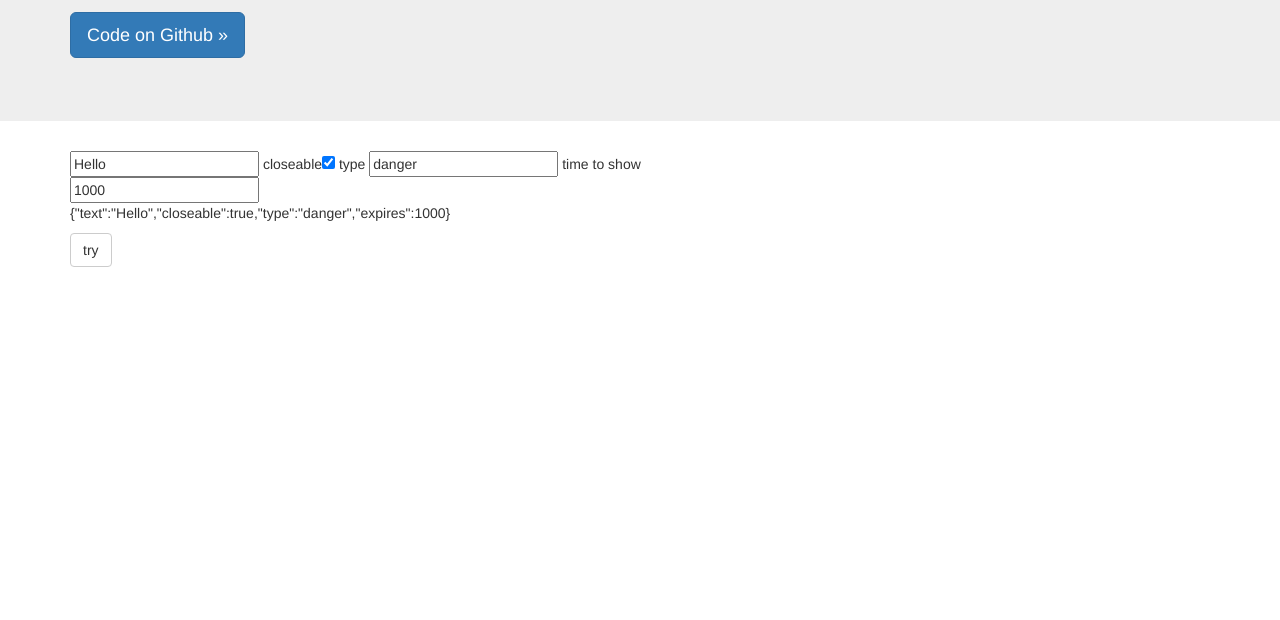
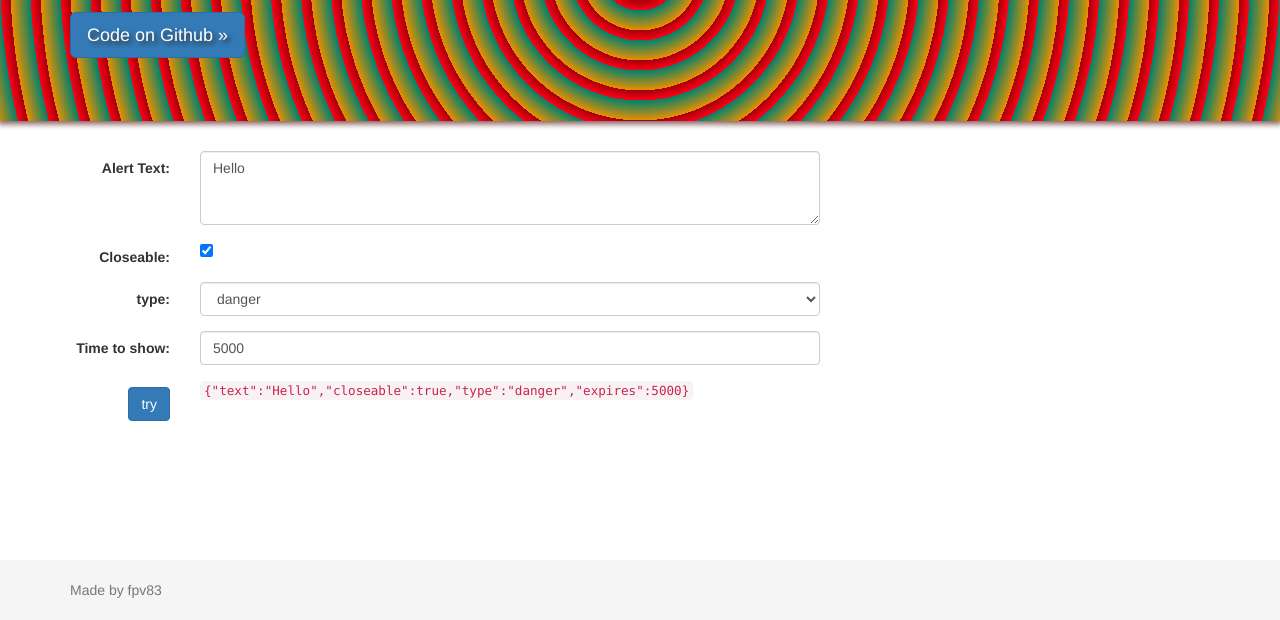
Before and after one commit to fpv83/angular-alert-messenger, a plain HTML site: page index.html in a window 1280 px wide. Shown: the part 180-800 px from the top of the page. Drawn offline with nearby package versions, Linux system fonts and the light colour scheme.

Commit message:
css verbesserungen

```diff
--- a/angular-alert-messenger.js
+++ b/angular-alert-messenger.js
@@ -6,6 +6,14 @@ angular.module('alert.messenger').controller('alertCTRL', ['$scope', '$rootScope
   $scope.message = {};
 
   $rootScope.$on("message", function (event, data) {
+    messages.splice(0, 0, data.message);
+    $scope.messages = messages;
+    if (data.message.expires) {
+      setTimeout(function () {$scope.expire(data.message.id); }, data.message.expires);
+    }
+  });
+
+  $scope.$on("scopedmessage", function (event, data) {
     messages.splice(0, 0, data.message);
     $scope.messages = messages;
     if (data.message.expires) {
@@ -51,7 +59,7 @@ angular.module('alert.messenger').directive('alerts', function () {
           '<span aria-hidden="true">&times;</span>' +
           '<span class="sr-only">Close</span>' +
         '</button>' +
-        '{{item.text}}' + ' ' + '{{item.id}}' +
+        '{{item.text}}' +
       '</div>',
     replace: true
   };
--- a/app.js
+++ b/app.js
@@ -1,16 +1,20 @@
 angular.module('webapp', ['alert.messenger']);
-
-angular.module('webapp').controller('test', ['$scope',  function test($scope) {
-  'use strict';
-}]);
 
 angular.module('webapp').controller('ParentCtrl', ['$scope',  function ParentCtrl($scope) {
   'use strict';
+
+  $scope.infotypes = [
+    'danger',
+    'info',
+    'warning',
+    'success'
+  ];
+
   $scope.message = {
     'text': 'Hello',
     'closeable': true,
     'type': 'danger',
-    'expires': 1000
+    'expires': 5000
   };
 
   $scope.buttonTitle = 'try';
--- /dev/null
+++ b/custom.css
@@ -0,0 +1,27 @@
+
+.jumbotron {
+  color: white;
+  text-shadow: 3px 3px 4px #333;
+  background: repeating-radial-gradient(
+    circle,
+    #a5000d,
+    #ff0014 10px,
+    #00816d 10px,
+    #e88f00 30px
+  );
+/*
+  -moz-box-shadow:    6px 6px 10px 12px #ccc;
+  -webkit-box-shadow: 6px 6px 10px 12px #ccc;
+*/
+  box-shadow:         0px 1px 6px 2px #835858;
+}
+#footer {
+position: absolute;
+bottom: 0;
+width: 100%;
+height: 60px;
+background-color: #f5f5f5;
+}
+.container .text-muted {
+  margin: 20px 0;
+}
--- a/index.html
+++ b/index.html
@@ -8,14 +8,13 @@
     <meta name="description" content="alert messanger with angular.js optimized for twitter bootstrap">
     <meta name="author" content="fpv83">
     <link rel="stylesheet" href="//netdna.bootstrapcdn.com/bootstrap/3.1.1/css/bootstrap.min.css">
+    <link rel="stylesheet" href="custom.css">
     <script src="http://ajax.googleapis.com/ajax/libs/angularjs/1.2.15/angular.min.js"></script>
     <script src="app.js"></script>
     <script src="angular-alert-messenger.js"></script>
   </head>
   <body data-ng-app="webapp">
 
-
-      <!-- Main component for a primary marketing message or call to action -->
     <div class="jumbotron">
       <div class="container">
         <h1>Angular Alert Messenger</h1>
@@ -25,26 +24,58 @@
         </p>
       </div>
     </div>
+
     <div class="container">
       <div class="row">
+
         <div class="col-md-8">
-          <div data-ng-controller="test">
-            <div data-ng-controller="ParentCtrl">
-              <input type="text" data-ng-model="message.text">
-              closeable<input type="checkbox" data-ng-model="message.closeable">
-              type <input type="text" data-ng-model="message.type">
-              time to show <input type="number" data-ng-model="message.expires">
-              <p>{{message}}</p>
-              <button class="btn btn-default" data-ng-click="onButtonClick()">{{buttonTitle}}</button>
+          <form data-ng-controller="ParentCtrl" name="alertform" class="form-horizontal" role="form">
+            <div class="form-group">
+              <label class="col-sm-2 control-label" for="alertText">Alert Text:</label>
+              <div class="col-sm-10">
+                <textarea class="form-control" id="alertText" data-ng-model="message.text" rows="3"></textarea>
+              </div>
             </div>
-          </div>
+            <div class="form-group">
+              <label class="col-sm-2 control-label" for="alertCloseable"> Closeable:</label>
+              <div class="col-sm-10">
+                <input type="checkbox" id="alertCloseable" data-ng-model="message.closeable">
+              </div>
+            </div>
+            <div class="form-group">
+              <label class="control-label col-sm-2" for="alertType"> type:</label>
+              <div class="col-sm-10">
+                <select class="form-control" id="alertType" ng-model="message.type" ng-options="c for c in infotypes"></select>
+              </div>
+            </div>
+            <div class="form-group">
+              <label class="control-label col-sm-2" for="messageExpires"> Time to show:</label>
+              <div class="col-sm-10">
+                <input type="number" class="form-control" id="messageExpires" data-ng-model="message.expires">
+              </div>
+            </div>
+            <div class="form-group">
+              <div class="control-label col-sm-2">
+                <button class="btn btn-primary" data-ng-click="onButtonClick()">{{buttonTitle}}</button>
+              </div>
+              <div class="col-sm-10">
+                <code>{{message}}</code>
+              </div>
+            </div>
+          </form>
         </div>
+
         <div class="col-md-4">
           <div data-alerts></div>
         </div>
+
       </div>
+    </div> <!-- /container -->
+    <div id="footer">
+      <div class="container">
+        <p class="text-muted">Made by fpv83</p>
+      </div>
+    </div>
 
-
-    </div> <!-- /container -->
   </body>
 </html>
```
